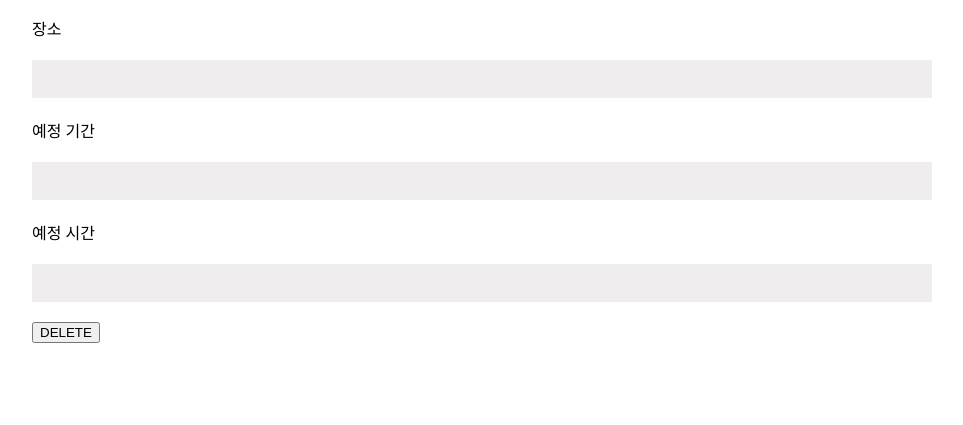
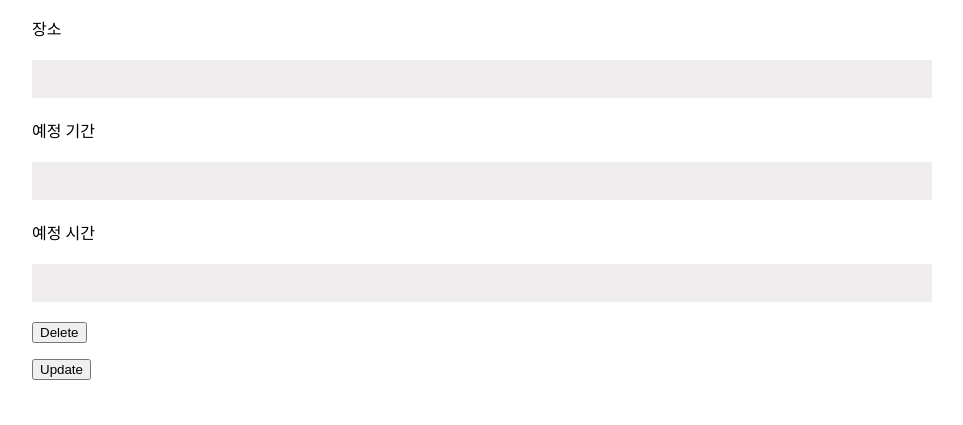
Before and after one commit to yoosojeong/HighToon4-BULC-UP, a Django app: page /home/list/1/ in a window 1280 px wide. Shown: the part 375-800 px from the top of the page, without its empty margins (158-1121 px from the left). Run offline with Django 3.2, Linux system fonts and the light colour scheme; data that the repository does not hold is empty; some web fonts are replaced.

Commit message:
create Update

```diff
--- a/BulkUp/app/templates/postDetail.html
+++ b/BulkUp/app/templates/postDetail.html
@@ -37,10 +37,13 @@
             <p class="message">
                 {{ postBox.time }}
             </p>
-            <form class="flex-container" method="post" action="{% url 'app:post_detail' %}" >
-                <div class="input-group">
-                    <button name="delete" type="submit" class="btn btn-default">DELETE</button>
-                </div>
+            <form href="/home/list/delete/{{ postBox.id }}/" method="post">
+                {% csrf_token %}
+                <input type="submit" value="Delete">
+            </form>
+            <form href="/home/list/update/{{ postBox.id }}/" method="post">
+                {% csrf_token %}
+                <input type="submit" value="Update">
             </form>
         </div>
     </body>
--- a/BulkUp/app/urls.py
+++ b/BulkUp/app/urls.py
@@ -38,6 +38,11 @@ urlpatterns = [
         name='post_list',
     ),
     url(
+        regex=r'^home/list/delete/(?P<post_id>[0-9]+)/$',
+        view=views.PostDetail.as_view(),
+        name='post_detail',
+    ),
+    url(
         regex=r'^home/list/(?P<post_id>[0-9]+)/$',
         view=views.PostDetail.as_view(),
         name='post_detail',
--- a/BulkUp/app/views.py
+++ b/BulkUp/app/views.py
@@ -54,9 +54,6 @@ class Posting(APIView):
         if form.is_valid():
             form.save()
 
-        print(form.data)
-        print(form.errors)
-
         return Response(status=status.HTTP_201_CREATED)
 
     def get(self, request, format=None):
@@ -78,13 +75,21 @@ class PostDetail(APIView):
         except models.PostingData.DoesNotExist:
             return None
 
+        except models.Profile.DoesNotExist:
+            return None
+
     def find_own_post(self, post_id, user):
 
+        creator = models.Profile.objects.get(name=user)
+
         try:
-            postBox = models.PostingData.objects.get(id=post_id, creator=user)
+            postBox = models.PostingData.objects.filter(id=post_id, creator=creator)
             return postBox
 
         except models.PostingData.DoesNotExist:
+            return None
+
+        except models.Profile.DoesNotExist:
             return None
 
     def get(self, request, post_id, format=None):
@@ -107,13 +112,16 @@ class PostDetail(APIView):
 
             return Response(status=status.HTTP_401_UNAUTHORIZED)
 
-        data=request.data
+        if request.data == None:
+
+             return Response(status=status.HTTP_401_UNAUTHORIZED)
+
+        postBox.update(**request.data)
 
         return Response(status=status.HTTP_204_NO_CONTENT)
 
     def delete(self, request, post_id, format=None):
 
-        print("HELLO")
         user = request.user
 
         postBox = self.find_own_post(post_id, user)
@@ -125,6 +133,7 @@ class PostDetail(APIView):
         postBox.delete()
 
         return Response(status=status.HTTP_204_NO_CONTENT)
+
 
 class ChangePassword(APIView):
 
```
